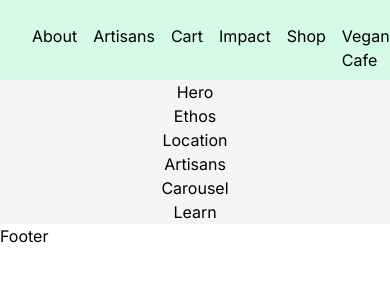
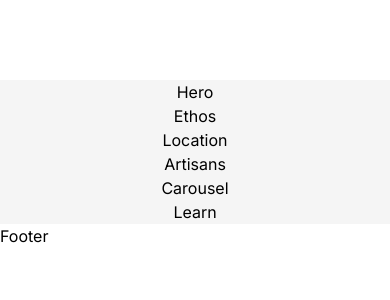
Before and after one commit to MatthewsRicky/finaltribe, a Next.js app in the folder tribearth/: page / in a window 390 px wide. Shown: the top 300 px of the page. Built offline with nearby package versions, Linux system fonts and the light colour scheme.

Commit message:
Update Navbar.tsx

```diff
--- a/tribearth/components/Navbar.tsx
+++ b/tribearth/components/Navbar.tsx
@@ -4,7 +4,7 @@ import Image from "next/image"
 
 const Navbar = () => {
   return (
-    <div className="absolute w-full top-0 right-0 left-0 bg-emerald-100/90 flex justify-between items-center gap-4 px-4 py-6">
+    <div className="hidden md:flex absolute w-full top-0 right-0 left-0 bg-emerald-100/90 justify-between items-center gap-4 px-4 py-6">
       <div>
         <Image
           src={"/images/Tribearth logo.png"}
```
